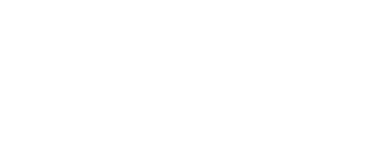
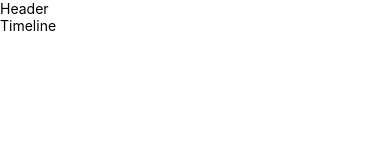
Before and after one commit to oguzydz/timeline, a React Native app: screen / in a window 390 px wide. Shown: the top 160 px of the page. Built offline with nearby package versions, Linux system fonts and the light colour scheme.

Commit message:
Setup header & timeline components

```diff
--- a/App.js
+++ b/App.js
@@ -1,9 +1,15 @@
 import React from 'react';
 import { View } from 'react-native';
 
+import Header from './src/components/Header';
+import Timeline from './src/components/Timeline';
+
 const App = () => {
   return (
-    <View></View>
+    <View>
+      <Header />
+      <Timeline />
+    </View>
   );
 };
 
--- /dev/null
+++ b/src/components/Header.js
@@ -0,0 +1,12 @@
+import React from "react";
+import { View, Text } from "react-native";
+
+const Header = () => {
+    return (
+        <View>
+            <Text>Header</Text>
+        </View>
+    );
+}
+
+export default Header;
--- /dev/null
+++ b/src/components/Timeline.js
@@ -0,0 +1,12 @@
+import React from "react";
+import { View, Text } from "react-native";
+
+const Timeline = () => {
+    return (
+        <View>
+            <Text>Timeline</Text>
+        </View>
+    );
+}
+
+export default Timeline;
```
